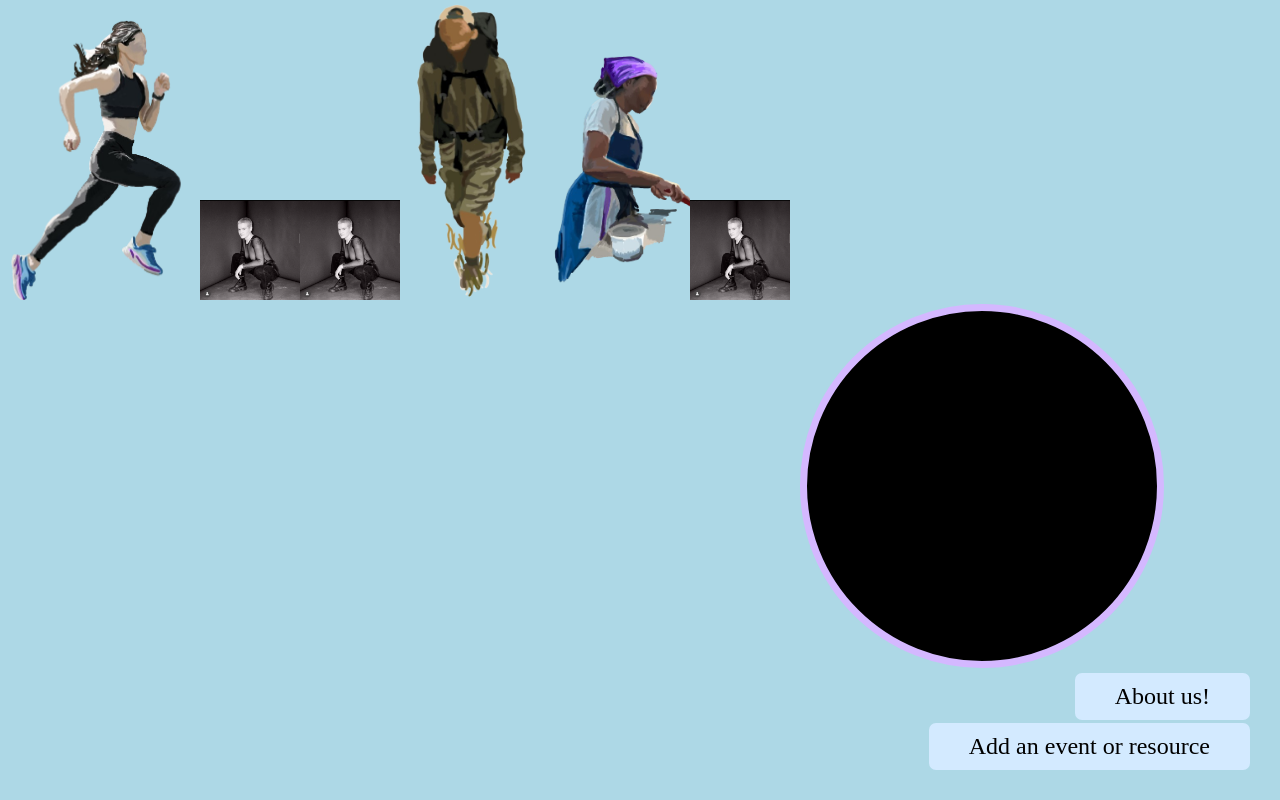
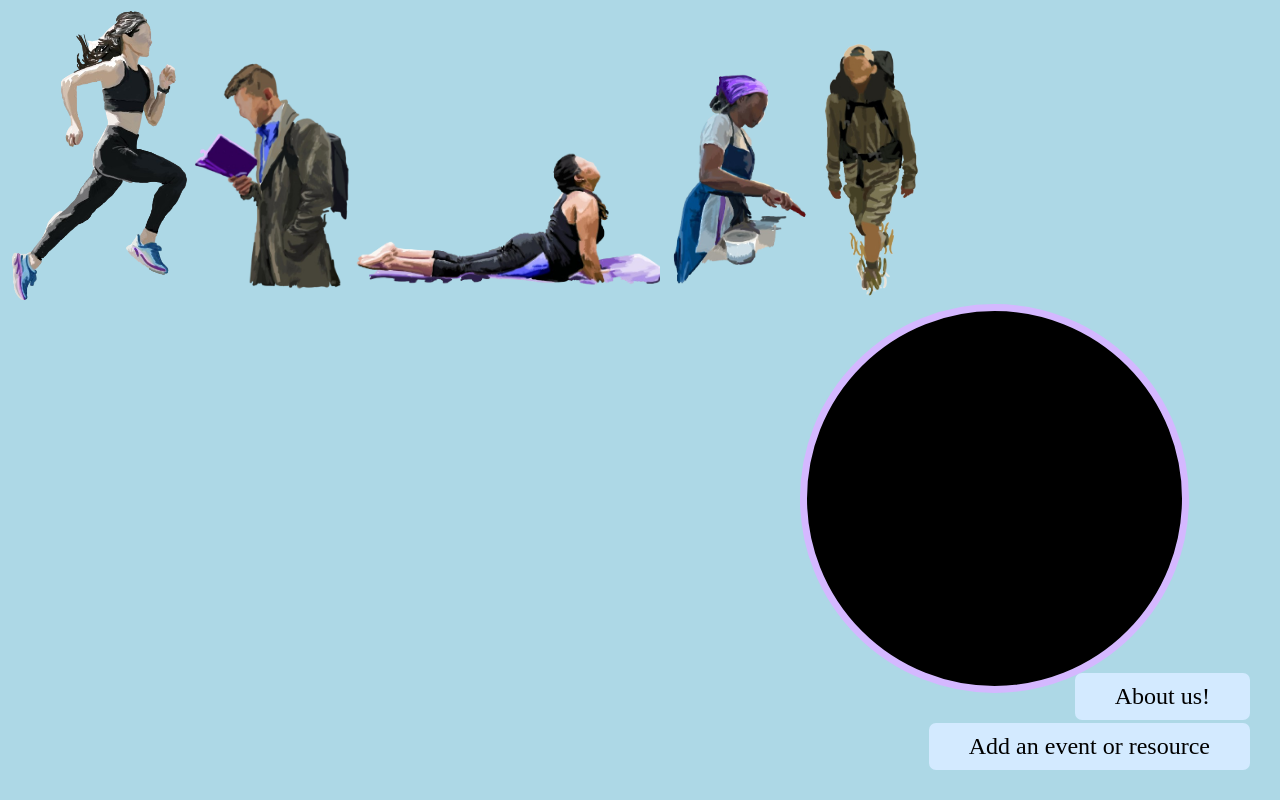
Before and after one commit to haowens/touchgrassclub, a React (Create React App) app: page / in a window 1280 px wide. Built offline with nearby package versions, Linux system fonts and the light colour scheme.

Commit message:
done for now, hopefully didn't break anything

```diff
--- a/src/App.js
+++ b/src/App.js
@@ -1,16 +1,14 @@
 import "./App.css";
 import React from "react";
-import { BrowserRouter, Route, Routes } from "react-router-dom";
+import { Route, Routes } from "react-router-dom";
 import HomePageDrag from "./components/HomePageDrag";
 import ChapelHillMap from "./components/ChapelHillMap";
-import Running from "./components/routes/Running";
 import Reading from "./components/routes/Reading";
 import Hiking from "./components/routes/Hiking";
 import Arts from "./components/routes/Arts";
 import Yoga from "./components/routes/Yoga";
 import Cooking from "./components/routes/Cooking";
 import EventPage from "./components/event_page";
-import Mapping from "./components/mapping";
 import Forum from "./components/forum";
 import ContactForm from "./components/ContactForm";
 
--- a/src/components/HomePageDrag.jsx
+++ b/src/components/HomePageDrag.jsx
@@ -8,13 +8,11 @@ const HomePageDrag = () => {
   const [overlapYoga, setOverlapYoga] = useState(false);
   const [overlapHiking, setOverlapHiking] = useState(false);
   const [overlapCooking, setOverlapCooking] = useState(false);
-  const [overlapArts, setOverlapArts] = useState(false);
   const runningRef = useRef(null);
   const readingRef = useRef(null);
   const yogaRef = useRef(null);
   const hikingRef = useRef(null);
   const cookingRef = useRef(null);
-  const artsRef = useRef(null);
   const portalRef = useRef(null);
   const navigate = useNavigate();
 
@@ -27,7 +25,6 @@ const HomePageDrag = () => {
     const yoga = yogaRef.current.getBoundingClientRect();
     const hiking = hikingRef.current.getBoundingClientRect();
     const cooking = cookingRef.current.getBoundingClientRect();
-    const arts = artsRef.current.getBoundingClientRect();
     const portal = portalRef.current.getBoundingClientRect();
 
     const runningIsFullyContained =
@@ -60,18 +57,11 @@ const HomePageDrag = () => {
     cooking.top >= portal.top &&
     cooking.bottom <= portal.bottom;
 
-    const artsIsFullyContained =
-    arts.left >= portal.left &&
-    arts.right <= portal.right &&
-    arts.top >= portal.top &&
-    arts.bottom <= portal.bottom;
-
     setOverlapRunning(runningIsFullyContained);
     setOverlapReading(readingIsFullyContained);
     setOverlapYoga(yogaIsFullyContained);
     setOverlapHiking(hikingIsFullyContained);
     setOverlapCooking(cookingIsFullyContained);
-    setOverlapArts(artsIsFullyContained);
 
     if (overlapRunning) {
         navigate("/running");
@@ -93,10 +83,6 @@ const HomePageDrag = () => {
         navigate("/cooking");
     }
 
-    if(overlapArts) {
-        navigate("/arts");
-    }
-
     console.log(runningIsFullyContained);
   };
 
@@ -106,7 +92,6 @@ const HomePageDrag = () => {
     const yoga = yogaRef.current.getBoundingClientRect();
     const hiking = hikingRef.current.getBoundingClientRect();
     const cooking = cookingRef.current.getBoundingClientRect();
-    const arts = artsRef.current.getBoundingClientRect();
     const portal = portalRef.current.getBoundingClientRect();
 
     const runningIsFullyContained =
@@ -139,18 +124,12 @@ const HomePageDrag = () => {
     cooking.top >= portal.top &&
     cooking.bottom <= portal.bottom;
 
-    const artsIsFullyContained =
-    arts.left >= portal.left &&
-    arts.right <= portal.right &&
-    arts.top >= portal.top &&
-    arts.bottom <= portal.bottom;
 
     setOverlapRunning(runningIsFullyContained);
     setOverlapReading(readingIsFullyContained);
     setOverlapYoga(yogaIsFullyContained);
     setOverlapHiking(hikingIsFullyContained);
     setOverlapCooking(cookingIsFullyContained);
-    setOverlapArts(artsIsFullyContained);
   };
 
   return (
@@ -165,15 +144,13 @@ const HomePageDrag = () => {
         <div ref={yogaRef} className="yoga"></div>
       </Draggable>
       <Draggable onDrag={handleDrag} onStop={handleDrop}>
-        <div ref={hikingRef} className="hiking"></div>
-      </Draggable>
-      <Draggable onDrag={handleDrag} onStop={handleDrop}>
         <div ref={cookingRef} className="cooking"></div>
       </Draggable>
       <Draggable onDrag={handleDrag} onStop={handleDrop}>
-        <div ref={artsRef} className="arts"></div>
+        <div ref={hikingRef} className="hiking"></div>
       </Draggable>
-      <div ref={portalRef} className={`portal ${(overlapRunning || overlapReading || overlapYoga || overlapHiking || overlapCooking || overlapArts) ? 'overlap' : ''}`}></div>
+
+      <div ref={portalRef} className={`portal ${(overlapRunning || overlapReading || overlapYoga || overlapHiking || overlapCooking ) ? 'overlap' : ''}`}></div>
 
       <button className="feedback1" onClick={handleButtonClick}>Add an event or resource</button>
       <button className="feedback3" onClick={handleButtonClick}>About us!</button>
--- a/src/components/routes/Reading.js
+++ b/src/components/routes/Reading.js
@@ -1,10 +1,11 @@
-import React, {useState} from "react";
+import React, { useState } from "react";
 import ChapelHillMap from "../ChapelHillMap";
 import "../buttonGrid.css";
 import Mapping from "../mapping";
+import { useNavigate } from "react-router-dom";
 
 const containerStyle = {
-    display: 'flex',
+  display: "flex",
 };
 
 const columnStyle = {
@@ -13,41 +14,43 @@ const columnStyle = {
 
 const rightStyle = {
   ...columnStyle,
-    backgroundColor: 'lightblue',
-    paddingLeft: '30px',
-    paddingRight: '30px'
+  backgroundColor: "lightblue",
+  paddingLeft: "30px",
+  paddingRight: "30px",
 };
 const customFontStyle = {
-    fontFamily: 'Thunder-BoldLC',
-    textAlign: 'center',
-    fontSize: '5rem'
+  fontFamily: "Thunder-BoldLC",
+  fontSize: "4rem",
+};
+
+const Reading = () => {
+  const [showMapping, setShowMapping] = useState("false");
+  const navigate = useNavigate();
+
+
+  const handleButtonClick = () => {
+    navigate('/contact');
   }
 
 
-const Reading = () => {
-    const [showMapping, setShowMapping] = useState("false");
 
   const toggleComponent = () => {
     setShowMapping((prevShowMapping) => !prevShowMapping);
-    }
+  };
   return (
     <div style={containerStyle}>
-       {showMapping ?
-        <ChapelHillMap />
-       :
-        <Mapping />
-       }
-
-
+      {showMapping ? <ChapelHillMap /> : <Mapping />}
+      <div>
+        <div class="reading2"></div>
         <div style={rightStyle}>
-            <h1 style={customFontStyle} > EVENTS </h1>
+          <h1 style={customFontStyle}> EVENTS </h1>
+          <h1 style={customFontStyle} > FREE OPTIONS </h1>
         </div>
-
-
       </div>
-
+      <button className="feedback1" onClick={handleButtonClick}>Add an event or resource</button>
+      <button className="feedback3" onClick={handleButtonClick}>About us!</button>
+    </div>
   );
-}
-
+};
 
 export default Reading;
--- a/src/components/routes/Yoga.js
+++ b/src/components/routes/Yoga.js
@@ -1,10 +1,11 @@
-import React, {useState} from "react";
+import React, { useState } from "react";
 import ChapelHillMap from "../ChapelHillMap";
 import "../buttonGrid.css";
 import Mapping from "../mapping";
+import { useNavigate } from "react-router-dom";
 
 const containerStyle = {
-    display: 'flex',
+  display: "flex",
 };
 
 const columnStyle = {
@@ -13,41 +14,43 @@ const columnStyle = {
 
 const rightStyle = {
   ...columnStyle,
-    backgroundColor: 'lightblue',
-    paddingLeft: '30px',
-    paddingRight: '30px'
+  backgroundColor: "lightblue",
+  paddingLeft: "30px",
+  paddingRight: "30px",
 };
 const customFontStyle = {
-    fontFamily: 'Thunder-BoldLC',
-    textAlign: 'center',
-    fontSize: '5rem'
+  fontFamily: "Thunder-BoldLC",
+  fontSize: "4rem",
+};
+
+const Yoga = () => {
+  const [showMapping, setShowMapping] = useState("false");
+  const navigate = useNavigate();
+
+
+  const handleButtonClick = () => {
+    navigate('/contact');
   }
 
 
-const Yoga = () => {
-    const [showMapping, setShowMapping] = useState("false");
 
   const toggleComponent = () => {
     setShowMapping((prevShowMapping) => !prevShowMapping);
-    }
+  };
   return (
     <div style={containerStyle}>
-       {showMapping ?
-        <ChapelHillMap />
-       :
-        <Mapping />
-       }
-
-
+      {showMapping ? <ChapelHillMap /> : <Mapping />}
+      <div>
+        <div class="yoga2"></div>
         <div style={rightStyle}>
-            <h1 style={customFontStyle} > EVENTS </h1>
+          <h1 style={customFontStyle}> EVENTS </h1>
+          <h1 style={customFontStyle} > FREE OPTIONS </h1>
         </div>
-
-
       </div>
-
+      <button className="feedback1" onClick={handleButtonClick}>Add an event or resource</button>
+      <button className="feedback3" onClick={handleButtonClick}>About us!</button>
+    </div>
   );
-}
-
+};
 
 export default Yoga;
--- a/src/index.css
+++ b/src/index.css
@@ -14,8 +14,8 @@ code {
 
 .running {
   display: inline-block;
-  width: 200px;
-  height: 290px;
+  width: 190px;
+  height: 300px;
   /* background: black; */
   background-image: url('./images/running.png');
   background-size: cover;
@@ -33,17 +33,28 @@ code {
 
 .reading {
   display: inline-block;
-  width: 100px;
+  width: 160px;
+  height: 250px;
+  /* background: black; */
+  background-image: url('./images/reading.png');
+  background-size: cover;
+}
+
+.reading2 {
+  display: inline-block;
+  margin-top: 20px;
+  margin-left: 40px;
+  width: 60px;
   height: 100px;
   /* background: black; */
-  background-image: url('./images/adrianne.png');
+  background-image: url('./images/reading.png');
   background-size: cover;
 }
 
 .cooking {
   display: inline-block;
   width: 150px;
-  height: 260px;
+  height: 240px;
   /* background: black; */
   background-image: url('./images/cooking.png');
   background-size: cover;
@@ -62,17 +73,28 @@ code {
 
 .yoga {
   display: inline-block;
-  width: 100px;
-  height: 100px;
+  width: 310px;
+  height: 160px;
   /* background: black; */
-  background-image: url('./images/adrianne.png');
+  background-image: url('./images/yoga.png');
+  background-size: cover;
+}
+
+.yoga2 {
+  margin-top: 40px;
+  margin-left: 20px;
+  display: inline-block;
+  width: 200px;
+  height: 90px;
+  /* background: black; */
+  background-image: url('./images/yoga.png');
   background-size: cover;
 }
 
 .hiking {
   display: inline-block;
-  width: 140px;
-  height: 300px;
+  width: 110px;
+  height: 260px;
   /* background: black; */
   background-image: url('./images/hiking.png');
   background-size: cover;
@@ -88,18 +110,9 @@ code {
   background-size: cover;
 }
 
-.arts {
-  display: inline-block;
-  width: 100px;
-  height: 100px;
-  /* background: black; */
-  background-image: url('./images/adrianne.png');
-  background-size: cover;
-}
-
 .portal {
-  width: 350px;
-  height: 350px;
+  width: 375px;
+  height: 375px;
   margin-left: 800px;
   border: 7px solid rgb(212, 184, 255);
   margin-top: 0px;
```
Also changed, not shown: src/components/mapping.jsx (line endings or trailing spaces), src/components/run.jsx (line endings or trailing spaces), src/images/reading.png (added), src/images/yoga.png (added). Lines whose indentation alone changed are shown as unchanged.
